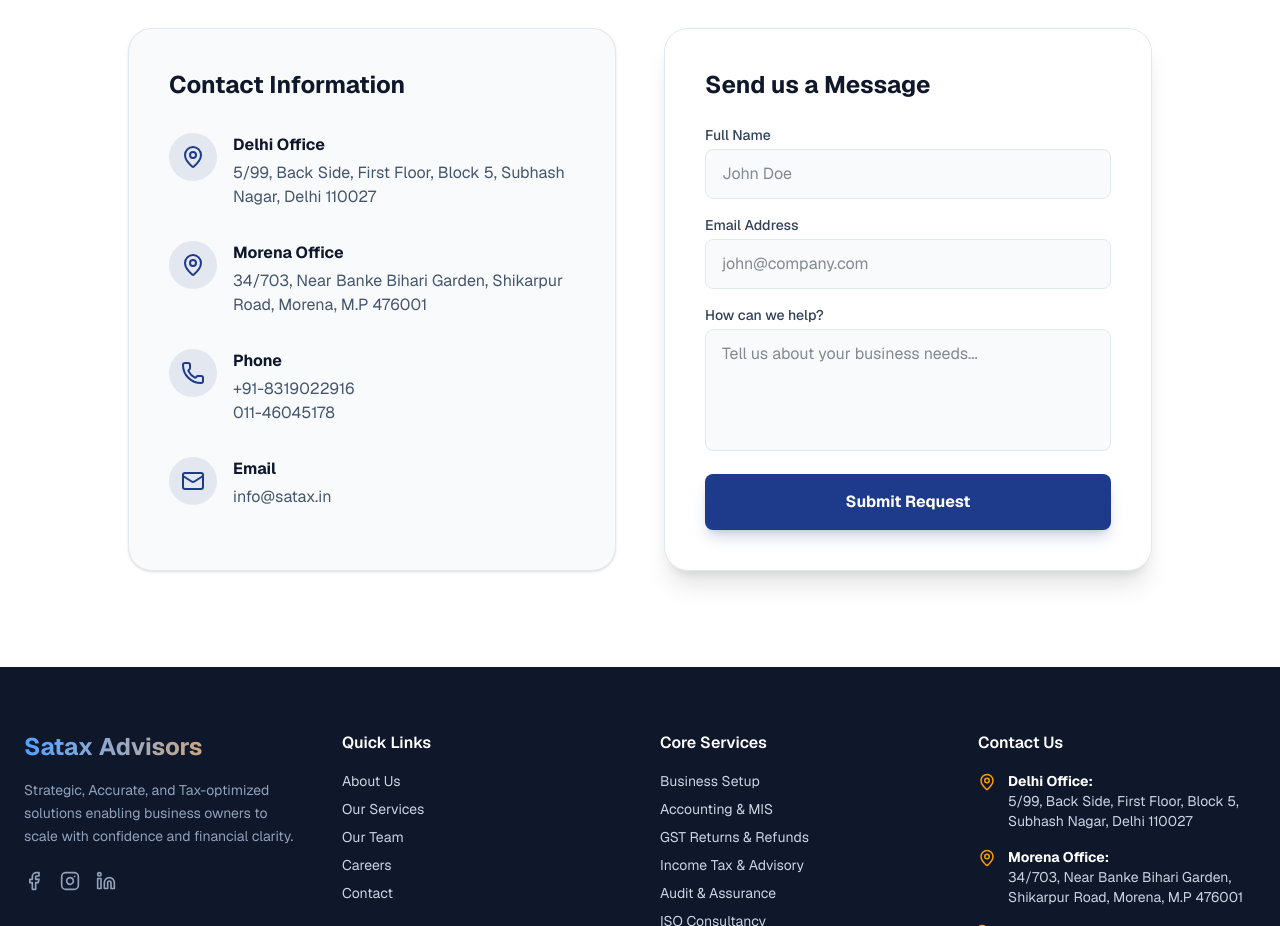
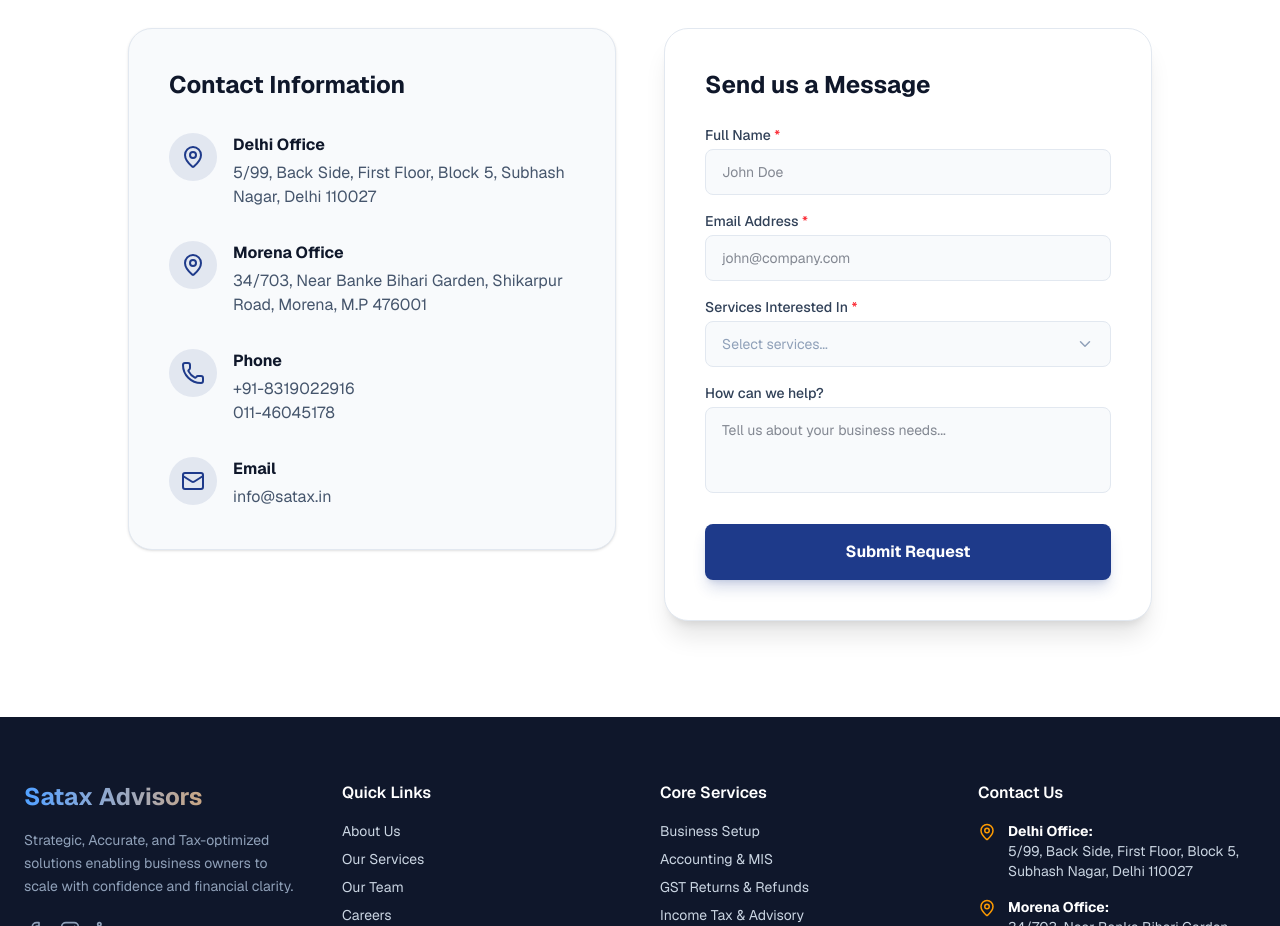
Before and after one commit to satax-code/landing-page, a Next.js app: page / in a window 1280 px wide. Shown: the part 5300-6226 px from the top of the page. Built offline with nearby package versions, Linux system fonts and the light colour scheme.

Commit message:
Updated contact form with multiselect

```diff
--- a/components/sections/Contact.tsx
+++ b/components/sections/Contact.tsx
@@ -1,10 +1,57 @@
 "use client";
 
-import { motion } from "framer-motion";
-import { MapPin, Phone, Mail, Clock } from "lucide-react";
+import { useState, useRef, useEffect } from "react";
+import { motion, AnimatePresence } from "framer-motion";
+import { MapPin, Phone, Mail, Check, ChevronDown, X as XIcon } from "lucide-react";
 import { SectionHeading } from "../ui/SectionHeading";
+import { cn } from "@/lib/utils";
+
+const servicesList = [
+  "New Business Setup",
+  "Accounting & MIS",
+  "GST Services",
+  "Income Tax",
+  "Audit & Assurance",
+  "NRI Taxation",
+  "Loans & Funding",
+  "ISO Certifications",
+  "NGO & Trust",
+  "E-commerce Tax"
+];
 
 export function Contact() {
+  const [selectedServices, setSelectedServices] = useState<string[]>([]);
+  const [showError, setShowError] = useState(false);
+  const [isOpen, setIsOpen] = useState(false);
+  const dropdownRef = useRef<HTMLDivElement>(null);
+
+  useEffect(() => {
+    const handleClickOutside = (event: MouseEvent) => {
+      if (dropdownRef.current && !dropdownRef.current.contains(event.target as Node)) {
+        setIsOpen(false);
+      }
+    };
+    document.addEventListener("mousedown", handleClickOutside);
+    return () => document.removeEventListener("mousedown", handleClickOutside);
+  }, []);
+
+  const toggleService = (srv: string) => {
+    setSelectedServices(prev =>
+      prev.includes(srv) ? prev.filter(s => s !== srv) : [...prev, srv]
+    );
+    if (showError) setShowError(false);
+  };
+
+  const handleSubmit = (e: React.FormEvent) => {
+    e.preventDefault();
+    if (selectedServices.length === 0) {
+      setShowError(true);
+      return;
+    }
+    // Handle form submission logic here
+    alert("Form submitted successfully!");
+  };
+
   return (
     <section id="contact" className="py-24 bg-white dark:bg-background border-t border-border/50">
       <div className="container mx-auto px-4 md:px-6">
@@ -20,7 +67,7 @@
             whileInView={{ opacity: 1, scale: 1 }}
             viewport={{ once: true, margin: "-50px" }}
             transition={{ duration: 0.5 }}
-            className="bg-slate-50 dark:bg-slate-900/50 rounded-3xl p-8 sm:p-10 border border-border shadow-sm"
+            className="bg-slate-50 dark:bg-slate-900/50 rounded-3xl p-8 sm:p-10 border border-border shadow-sm h-fit"
           >
             <h3 className="text-2xl font-bold mb-8">Contact Information</h3>
 
@@ -67,7 +114,7 @@
             </div>
           </motion.div>
 
-          {/* Quick Contact Form (Visual only for now, can be hooked to API later) */}
+          {/* Quick Contact Form */}
           <motion.div
             initial={{ opacity: 0, scale: 0.95 }}
             whileInView={{ opacity: 1, scale: 1 }}
@@ -75,26 +122,89 @@
             transition={{ duration: 0.5, delay: 0.2 }}
             className="flex flex-col justify-center"
           >
-            <form className="bg-white dark:bg-slate-800 rounded-3xl p-8 sm:p-10 border border-border shadow-xl">
+            <form onSubmit={handleSubmit} className="bg-white dark:bg-slate-800 rounded-3xl p-8 sm:p-10 border border-border shadow-xl">
               <h3 className="text-2xl font-bold mb-6">Send us a Message</h3>
 
               <div className="space-y-4">
                 <div>
-                  <label htmlFor="name" className="block text-sm font-medium text-slate-700 dark:text-slate-300 mb-1">Full Name</label>
-                  <input type="text" id="name" className="w-full px-4 py-3 rounded-lg border border-border bg-slate-50 dark:bg-slate-900 focus:outline-none focus:ring-2 focus:ring-primary/50 transition-all" placeholder="John Doe" />
+                  <label htmlFor="name" className="block text-sm font-medium text-slate-700 dark:text-slate-300 mb-1">Full Name <span className="text-red-500">*</span></label>
+                  <input required type="text" id="name" className="w-full px-4 py-3 rounded-lg border border-border bg-slate-50 dark:bg-slate-900 focus:outline-none focus:ring-2 focus:ring-primary/50 transition-all text-sm" placeholder="John Doe" />
                 </div>
 
                 <div>
-                  <label htmlFor="email" className="block text-sm font-medium text-slate-700 dark:text-slate-300 mb-1">Email Address</label>
-                  <input type="email" id="email" className="w-full px-4 py-3 rounded-lg border border-border bg-slate-50 dark:bg-slate-900 focus:outline-none focus:ring-2 focus:ring-primary/50 transition-all" placeholder="john@company.com" />
+                  <label htmlFor="email" className="block text-sm font-medium text-slate-700 dark:text-slate-300 mb-1">Email Address <span className="text-red-500">*</span></label>
+                  <input required type="email" id="email" className="w-full px-4 py-3 rounded-lg border border-border bg-slate-50 dark:bg-slate-900 focus:outline-none focus:ring-2 focus:ring-primary/50 transition-all text-sm" placeholder="john@company.com" />
+                </div>
+
+                <div className="relative" ref={dropdownRef}>
+                  <label className="block text-sm font-medium text-slate-700 dark:text-slate-300 mb-1">Services Interested In <span className="text-red-500">*</span></label>
+
+                  <div
+                    onClick={() => setIsOpen(!isOpen)}
+                    className="w-full px-4 py-3 rounded-lg border border-border bg-slate-50 dark:bg-slate-900 cursor-pointer flex justify-between items-center transition-all min-h-[46px]"
+                  >
+                    <div className="flex flex-wrap gap-1">
+                      {selectedServices.length === 0 ? (
+                        <span className="text-slate-400 text-sm">Select services...</span>
+                      ) : (
+                        selectedServices.map(srv => (
+                          <span key={srv} className="bg-primary/10 text-primary text-xs font-semibold px-2.5 py-1 rounded-md flex items-center">
+                            {srv}
+                            <button
+                              type="button"
+                              onClick={(e) => {
+                                e.stopPropagation();
+                                toggleService(srv);
+                              }}
+                              className="ml-1.5 hover:text-primary/70 focus:outline-none"
+                            >
+                              <XIcon size={12} strokeWidth={3} />
+                            </button>
+                          </span>
+                        ))
+                      )}
+                    </div>
+                    <ChevronDown size={18} className={cn("text-slate-400 transition-transform shrink-0 ml-2", isOpen && "rotate-180")} />
+                  </div>
+
+                  <AnimatePresence>
+                    {isOpen && (
+                      <motion.div
+                        initial={{ opacity: 0, y: -5 }}
+                        animate={{ opacity: 1, y: 0 }}
+                        exit={{ opacity: 0, y: -5 }}
+                        transition={{ duration: 0.15 }}
+                        className="absolute z-10 w-full mt-1 bg-white dark:bg-slate-800 border border-border rounded-lg shadow-xl max-h-56 overflow-y-auto overflow-x-hidden"
+                      >
+                        {servicesList.map(srv => {
+                          const isSelected = selectedServices.includes(srv);
+                          return (
+                            <button
+                              type="button"
+                              key={srv}
+                              onClick={() => toggleService(srv)}
+                              className="w-full text-left px-4 py-2.5 hover:bg-slate-50 dark:hover:bg-slate-700/50 flex items-center justify-between text-sm transition-colors text-foreground"
+                            >
+                              <span>{srv}</span>
+                              <div className={cn("w-4 h-4 rounded border flex flex-shrink-0 items-center justify-center transition-colors ml-3", isSelected ? "bg-primary border-primary text-white" : "border-slate-300 dark:border-slate-600")}>
+                                {isSelected && <Check size={12} strokeWidth={3} />}
+                              </div>
+                            </button>
+                          );
+                        })}
+                      </motion.div>
+                    )}
+                  </AnimatePresence>
+
+                  {showError && <p className="text-red-500 text-xs mt-2">Please select at least one service.</p>}
                 </div>
 
                 <div>
                   <label htmlFor="message" className="block text-sm font-medium text-slate-700 dark:text-slate-300 mb-1">How can we help?</label>
-                  <textarea id="message" rows={4} className="w-full px-4 py-3 rounded-lg border border-border bg-slate-50 dark:bg-slate-900 focus:outline-none focus:ring-2 focus:ring-primary/50 transition-all resize-none" placeholder="Tell us about your business needs..."></textarea>
+                  <textarea id="message" rows={3} className="w-full px-4 py-3 rounded-lg border border-border bg-slate-50 dark:bg-slate-900 focus:outline-none focus:ring-2 focus:ring-primary/50 transition-all resize-none text-sm" placeholder="Tell us about your business needs..."></textarea>
                 </div>
 
-                <button type="button" className="w-full py-4 bg-primary text-primary-foreground font-bold rounded-lg hover:bg-primary/90 transition-colors shadow-lg shadow-primary/20">
+                <button type="submit" className="w-full py-4 bg-primary text-primary-foreground font-bold rounded-lg hover:bg-primary/90 transition-colors shadow-lg shadow-primary/20 pt-4 mt-2">
                   Submit Request
                 </button>
               </div>
```
